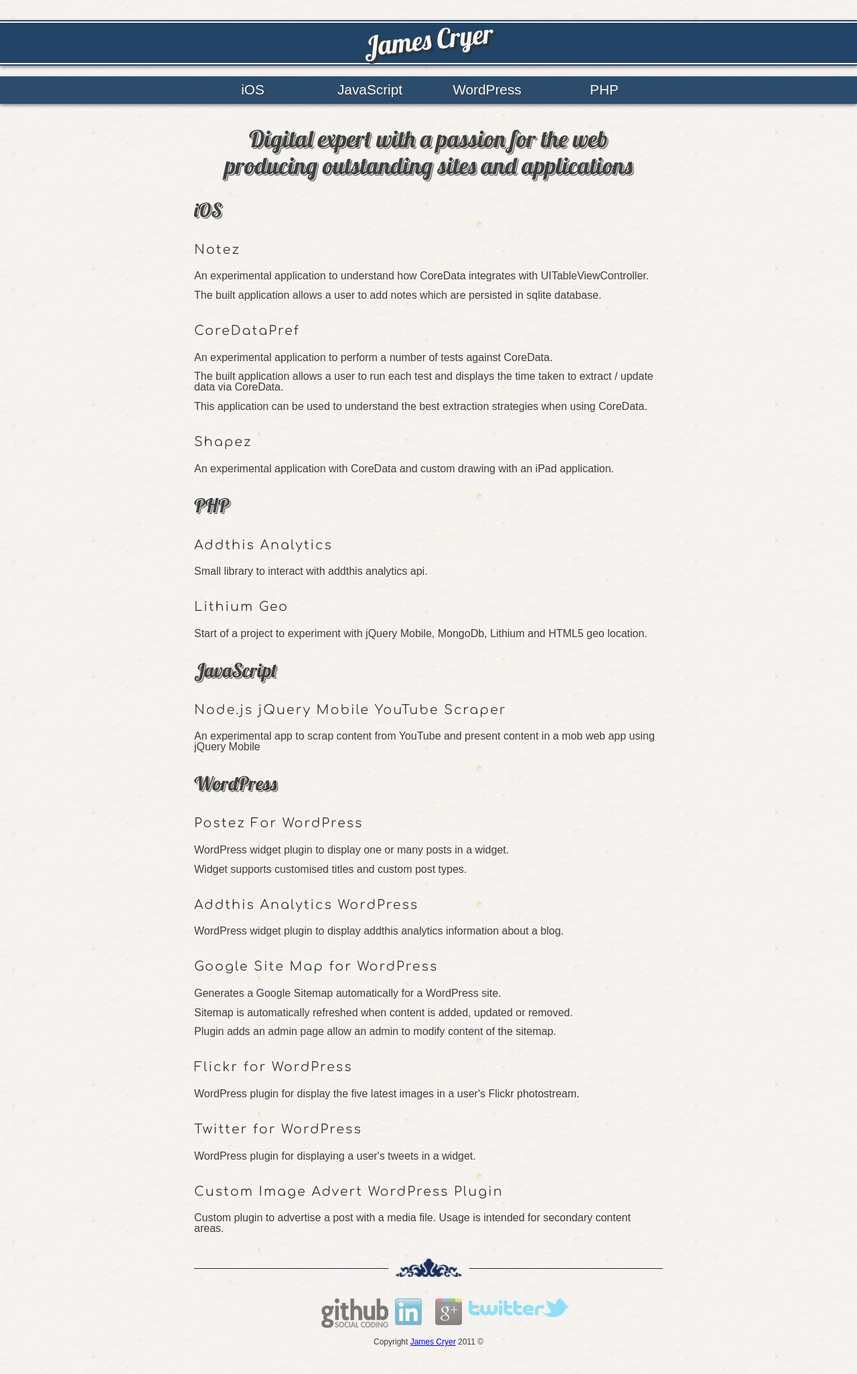
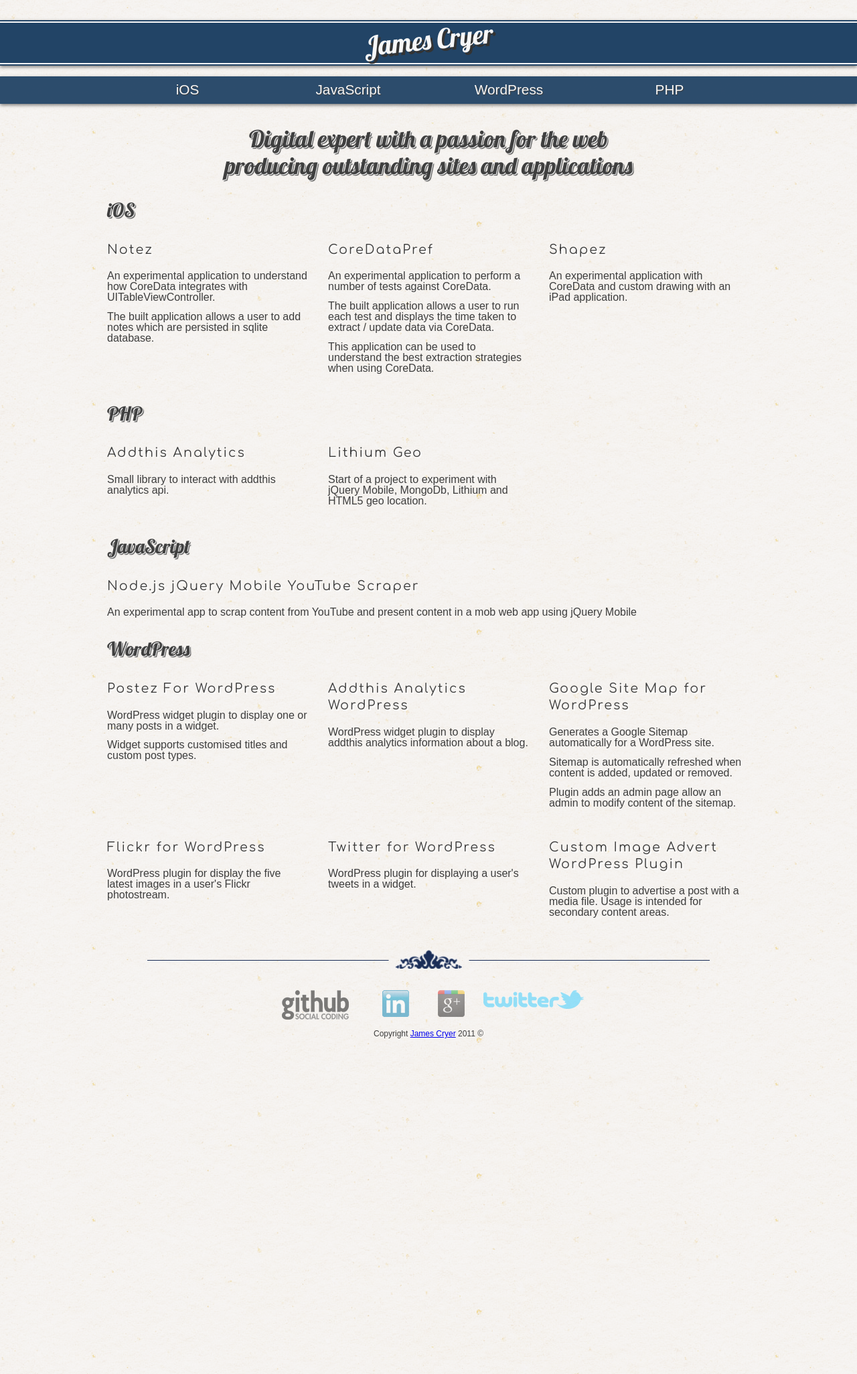
Before and after one commit to jrcryer/jrcryer.github.com, a Jekyll site: the page built from index.html, in a window 1280 px wide. Shown: the whole page at 67% size. Built offline with Jekyll 4.4.1, drawn with Linux system fonts in a browser that asks for light colours; nearby versions of some CDN libraries; some web fonts are replaced.

Commit message:
Adding more styling for desktop users

```diff
--- a/index.html
+++ b/index.html
@@ -8,18 +8,18 @@ layout: application
             <h2 id="ios"><a name="ios">iOS</a></h2>
         </header>
         <section>
-            <div>
+            <div class="project first">
                 <h3><a href="https://github.com/jrcryer/Notez">Notez</a></h3>
                 <p>An experimental application to understand how CoreData integrates with UITableViewController.</p>
                 <p>The built application allows a user to add notes which are persisted in sqlite database.</p>
             </div>
-            <div>
+            <div class="project second">
                 <h3><a href="https://github.com/jrcryer/coredatapref">CoreDataPref</a></h3>
                 <p>An experimental application to perform a number of tests against CoreData.</p>
                 <p>The built application allows a user to run each test and displays the time taken to extract / update data via CoreData.</p>
                 <p>This application can be used to understand the best extraction strategies when using CoreData.</p>
             </div>
-            <div>
+            <div class="project">
                 <h3><a href="https://github.com/jrcryer/shapez">Shapez</a></h3>
                 <p>An experimental application with CoreData and custom drawing with an iPad application.</p>
             </div>
@@ -31,11 +31,11 @@ layout: application
             <h2 id="php"><a name="php">PHP</a></h2>
         </header>
         <section>
-            <div>
+            <div class="project first">
                 <h3><a href="https://github.com/jrcryer/addthis-analytics">Addthis Analytics</a></h3>
                 <p>Small library to interact with <a href="http://www.addthis.com">addthis</a> analytics api.</p>
             </div>
-            <div>
+            <div  class="project second">
                 <h3><a href="https://github.com/jrcryer/lithium-geo">Lithium Geo</a></h3>
                 <p>Start of a project to experiment with jQuery Mobile, MongoDb, Lithium and HTML5 geo location.</p>
             </div>
@@ -59,30 +59,30 @@ layout: application
             <h2 id="wordpress"><a name="wordpress">WordPress</a></h2>
         </header>
         <section>
-            <div>
+            <div class="project first">
                 <h3><a href="https://github.com/jrcryer/postez-for-wordpress">Postez For WordPress</a></h3>
                 <p>WordPress widget plugin to display one or many posts in a widget.</p>
                 <p>Widget supports customised titles and custom post types.</p>
             </div>
-            <div>
+            <div class="project second">
                 <h3><a href="https://github.com/jrcryer/addthis-analytics-wp">Addthis Analytics WordPress</a></h3>
                 <p>WordPress widget plugin to display <a href="http://www.addthis.com">addthis</a> analytics information about a blog.</p>
             </div>
-            <div>
+            <div class="project last">
                 <h3><a href="https://github.com/jrcryer/google-site-map-for-wordpress">Google Site Map for WordPress</a></h3>
                 <p>Generates a Google Sitemap automatically for a WordPress site.</p>
                 <p>Sitemap is automatically refreshed when content is added, updated or removed.</p>
                 <p>Plugin adds an admin page allow an admin to modify content of the sitemap.</p>
             </div>
-            <div>
+            <div class="project first override">
                 <h3><a href="https://github.com/jrcryer/flickr-for-wordpress">Flickr for WordPress</a></h3>
                 <p>WordPress plugin for display the five latest images in a user's Flickr photostream.</p>
             </div>
-            <div>
+            <div class="project second mid">
                 <h3><a href="https://github.com/jrcryer/twitter-for-wordpress">Twitter for WordPress</a></h3>
                 <p>WordPress plugin for displaying a user's tweets in a widget.</p>
             </div>
-            <div>
+            <div class="project">
                 <h3><a href="https://github.com/jrcryer/wp-image-advert">Custom Image Advert WordPress Plugin</a></h3>
                 <p>Custom plugin to advertise a post with a media file.  Usage is intended for secondary content areas.</p>
             </div>
--- a/stylesheets/application.css
+++ b/stylesheets/application.css
@@ -125,12 +125,10 @@ article section p {
     margin-bottom: 0.8em;
 }
 article a,
+article a:hover,
 article a:visited {
     color: #3D3D3D;
     text-decoration: none;
-}
-article a:hover {
-    text-decoration: underline;
 }
 
 footer {
@@ -239,7 +237,7 @@ footer .copyright {
     }
 }
 
-@media screen and (max-width: 600px) {
+@media screen and (min-width: 600px) {
     nav ul,
     section#strapline,
     article,
@@ -248,20 +246,51 @@ footer .copyright {
     }
 }
 
-@media screen and (max-width: 720px) {
+@media screen and (min-width: 720px) {
     nav ul,
     section#strapline,
     article,
     footer {
         max-width: 720px;
     }
+    article section .project {
+        float: left;
+        width: 46.5277777778%;
+    }
+    article section div.first,
+    article section div.mid,
+    article section div.last {
+        padding-right: 6.94444444444%;
+        clear: left;
+    }
+    article section div.override {
+        padding-right: 0;
+        clear: none;
+    }
+    article section {
+        clear: left;
+    }
 }
 
-@media screen and (max-width: 960px) {
+@media screen and (min-width: 960px) {
     nav ul,
     section#strapline,
     article,
     footer {
         max-width: 960px;
     }
+    article section .project {
+        width: 31.25%;
+    }
+    article section div.first,
+    article section div.second {
+        padding-right: 3.125%;
+    }
+    article section div.last {
+        padding-right: 0;
+        clear: none;
+    }
+    article section div.mid {
+        clear: none;
+    }
 }
```
